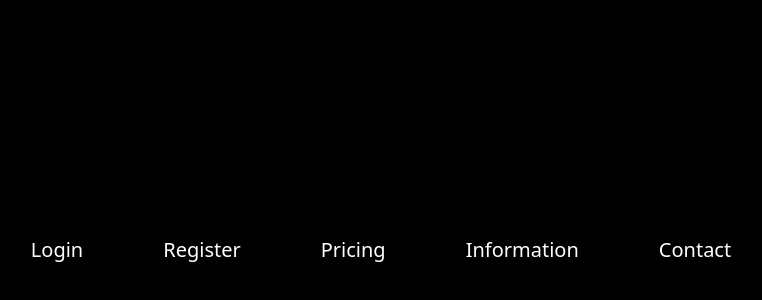
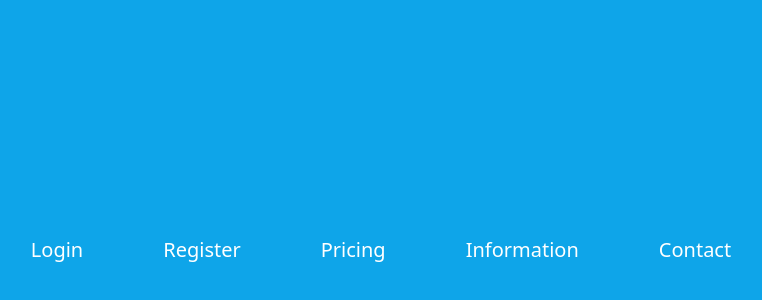
Before and after one commit to SzymanskiFilip/car-inspection-management, a React (Create React App) app in the folder frontend/: page / in a window 1280 px wide. Shown: the part 150-450 px from the top of the page, without its empty margins (259-1021 px from the left). Built offline with nearby package versions, Linux system fonts and the light colour scheme.

Commit message:
styled and added link adressess

```diff
--- a/frontend/src/Pages/HomePage.tsx
+++ b/frontend/src/Pages/HomePage.tsx
@@ -2,12 +2,12 @@ import { Link } from "react-router-dom";
 
 function HomePage():JSX.Element{
     return(
-        <div className="flex justify-center items-center h-screen w-screen bg-black">
+        <div className="flex justify-center items-center h-screen w-screen bg-sky-500">
             <Link to="/login" className="hp-link">Login</Link>
-            <Link to="/" className="hp-link">Register</Link>
-            <Link to="/" className="hp-link">Pricing</Link>
-            <Link to="/" className="hp-link">Information</Link>
-            <Link to="/" className="hp-link">Contact</Link>
+            <Link to="/register" className="hp-link">Register</Link>
+            <Link to="/prices" className="hp-link">Pricing</Link>
+            <Link to="/information" className="hp-link">Information</Link>
+            <Link to="/contact" className="hp-link">Contact</Link>
         </div>
     )
 }
--- a/frontend/src/index.css
+++ b/frontend/src/index.css
@@ -50,6 +50,7 @@
 }
 
 .hp-link{
+    transition: 0.5s;
     display: inline-block;
     position: relative;
     color: white;
@@ -65,7 +66,7 @@
     height: 1px;
     bottom: 0;
     left: 0;
-    background-color: rgb(255, 0, 81);
+    background-color: white;
     transform-origin: bottom right;
     transition: transform 0.25s ease-out;
 }
```
